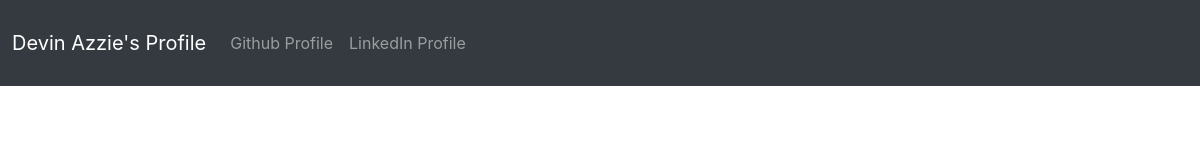
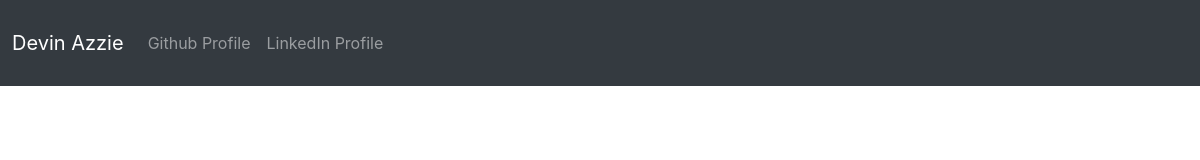
Before and after one commit to DevOps901/DevOps901.github.io, a plain HTML site: page index.html in a window 1280 px wide. Shown: the full height of the page, 80-1280 px from the left. Drawn offline with nearby package versions, Linux system fonts and the light colour scheme.

Commit message:
Took out the word profile

```diff
--- a/index.html
+++ b/index.html
@@ -17,7 +17,7 @@
             <img src="img/ProfilePhoto.jpg" width="60" height="60" class="d-inline-block align-top" alt="">
         </a>
 
-        <a class="navbar-brand" href="#">Devin Azzie's Profile</a>
+        <a class="navbar-brand" href="#">Devin Azzie</a>
         <button class="navbar-toggler" type="button" data-toggle="collapse" data-target="#navbarNavAltMarkup" aria-controls="navbarNavAltMarkup" aria-expanded="false" aria-label="Toggle navigation">
           <span class="navbar-toggler-icon"></span>
         </button>
```
